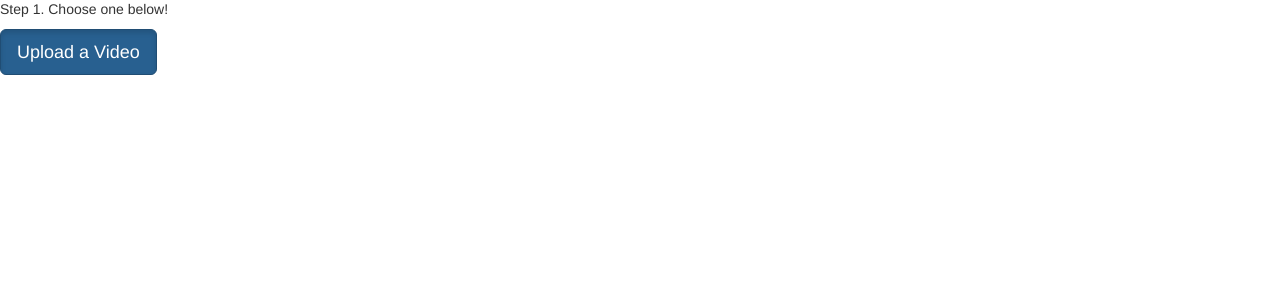
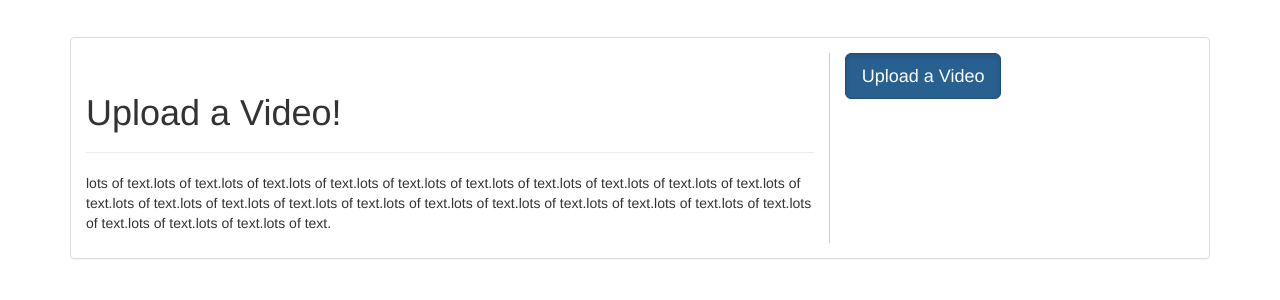
Before and after one commit to vsocrates/gericare, a Django app: template geri_app/templates/geri_app/patient_video.html in a window 1280 px wide. Shown: the part 51-351 px from the top of the page. Run offline with Django 3.2, Linux system fonts and the light colour scheme; the template is opened without the code that fills it, so the values that code supplies are empty; parts of the project's set-up code (start-up, migrations or seed data) failed here and were passed over; some libraries are stand-ins or nearby versions.

Commit message:
Upload a video page

```diff
--- a/geri_app/templates/geri_app/patient_video.html
+++ b/geri_app/templates/geri_app/patient_video.html
@@ -3,11 +3,25 @@
 {% load static %}
 
 {% block content %}
-
-<p>Step 1. Choose one below!</p>
-
-
-   <a href="{% url 'video_upload' %}?code={{ verification_code }}" class="btn btn-primary btn-lg active" role="button" aria-pressed="true">Upload a Video</a>
+<div style="margin-top:3%;" class="container">
+	<div class="panel panel-default">
+		<div class="panel-body">
+			<div class="row">
+				<div class="col-sm-8" style="border-right: 1px solid #ccc;">
+					<div class="page-header">
+						<h1>Upload a Video!</h1>
+					</div>
+					<p>
+						lots of text.lots of text.lots of text.lots of text.lots of text.lots of text.lots of text.lots of text.lots of text.lots of text.lots of text.lots of text.lots of text.lots of text.lots of text.lots of text.lots of text.lots of text.lots of text.lots of text.lots of text.lots of text.lots of text.lots of text.lots of text.
+					</p>
+				</div>
+				<div class="col-sm-4">
+					<span class="align-middle"><a href="{% url 'video_upload' %}?code={{ verification_code }}" class="btn btn-primary btn-lg active" role="button" aria-pressed="true">Upload a Video</a></span>
+				</div>
+			</div>
+		</div>
+	</div>
+</div>
 <!--    <a href="{% url 'webcam_upload' %}?code={{ verification_code }}" class="btn btn-primary btn-lg active" role="button" aria-pressed="true">Take a Video</a>
  -->
 {% endblock %}
```
